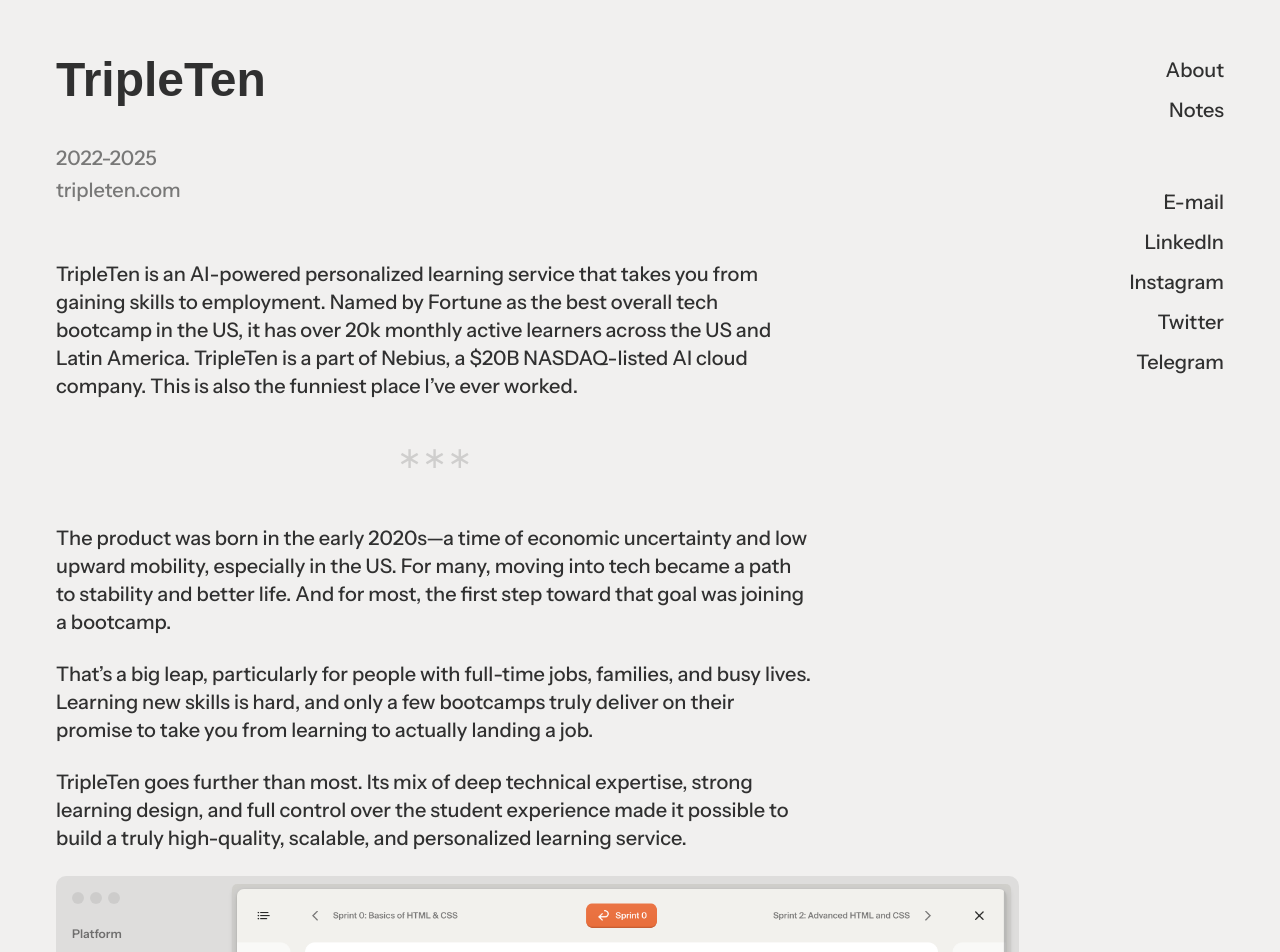
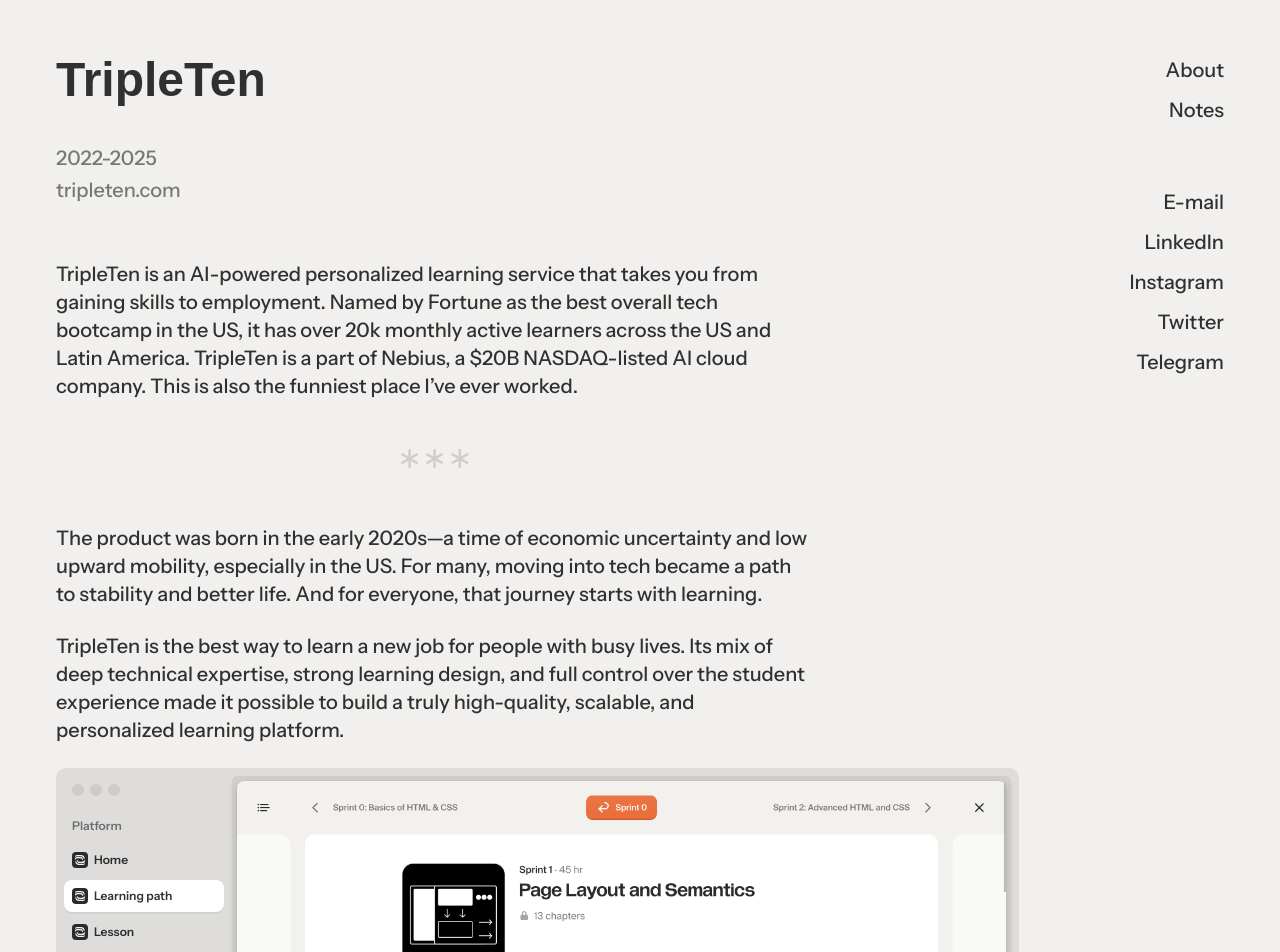
Before and after one commit to tonyfresher/tonyfresher-com, a Next.js app: page /work/tripleten in a window 1280 px wide. Shown: the top 952 px of the page. Built offline with nearby package versions, Linux system fonts and the light colour scheme; a web font is replaced by a local one.

Commit message:
Update intro

```diff
--- a/src/app/work/tripleten/page.mdx
+++ b/src/app/work/tripleten/page.mdx
@@ -28,11 +28,9 @@ TripleTen is an AI-powered personalized learning service that takes you from gai
 
 ---
 
-The product was born in the early 2020s—a time of economic uncertainty and low upward mobility, especially in the US. For many, moving into tech became a path to stability and better life. And for most, the first step toward that goal was joining a bootcamp.
+The product was born in the early 2020s—a time of economic uncertainty and low upward mobility, especially in the US. For many, moving into tech became a path to stability and better life. And for everyone, that journey starts with learning.
 
-That’s a big leap, particularly for people with full-time jobs, families, and busy lives. Learning new skills is hard, and only a few bootcamps truly deliver on their promise to take you from learning to actually landing a job.
-
-TripleTen goes further than most. Its mix of deep technical expertise, strong learning design, and full control over the student experience made it possible to build a truly high-quality, scalable, and personalized learning service.
+TripleTen is the best way to learn a new job for people with busy lives. Its mix of deep technical expertise, strong learning design, and full control over the student experience made it possible to build a truly high-quality, scalable, and personalized learning platform.
 
 <div className="wide-block">
     <BrowserContainerGallery
```
